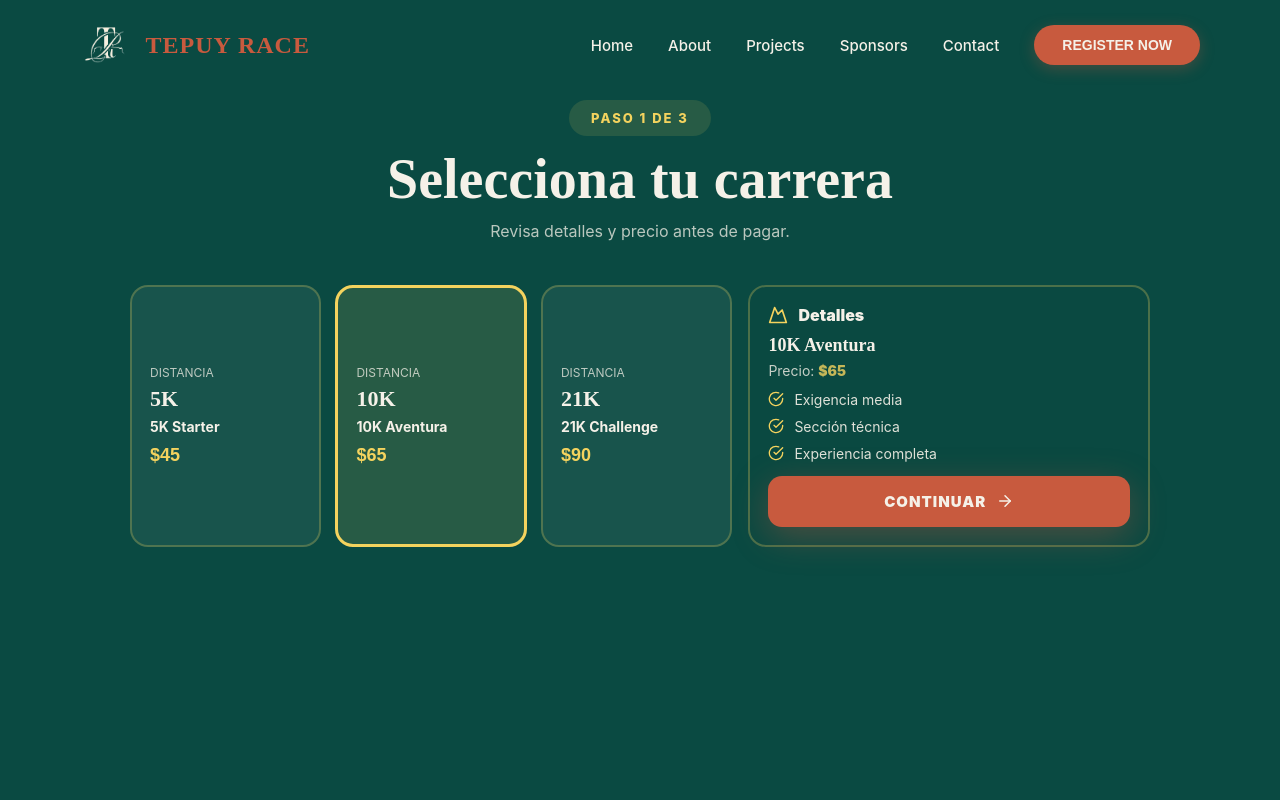
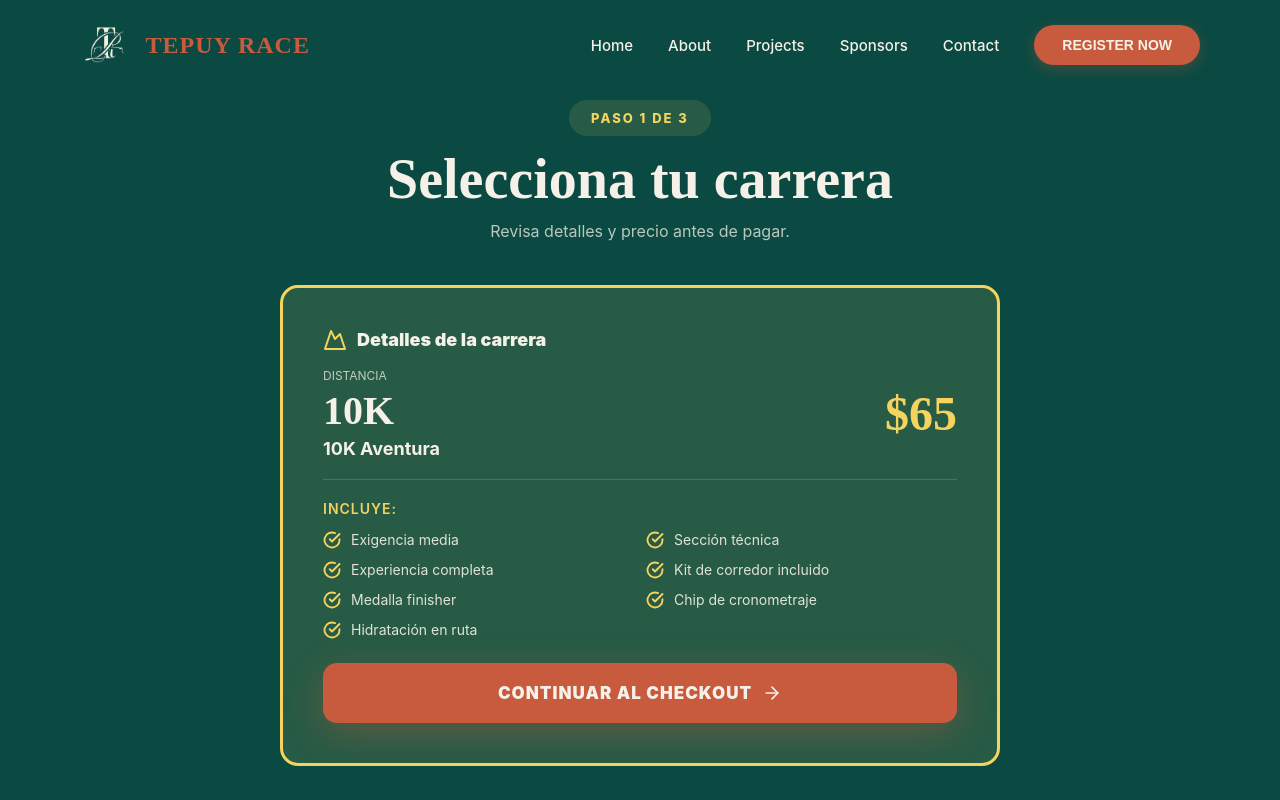
Before and after one commit to gabywakil/tepuy-race, a React (Vite) app: page /#/register in a window 1280 px wide. Shown: the top 800 px of the page. Built offline with nearby package versions, Linux system fonts and the light colour scheme.

Commit message:
RaceSelection.jsx

```diff
--- a/src/pages/RaceSelection.jsx
+++ b/src/pages/RaceSelection.jsx
@@ -12,40 +12,30 @@ const RaceSelection = () => {
     return () => window.removeEventListener('resize', handleResize);
   }, []);
 
-  const races = useMemo(() => ([
-    {
-      id: '5k',
-      name: '5K Starter',
-      distance: '5K',
-      price: '$45',
-      bullets: ['Ideal para principiantes', 'Ruta panorámica', 'Hidratación incluida']
-    },
-    {
+  const race = {
     id: '10k',
     name: '10K Aventura',
     distance: '10K',
     price: '$65',
-      bullets: ['Exigencia media', 'Sección técnica', 'Experiencia completa']
-    },
-    {
-      id: '21k',
-      name: '21K Challenge',
-      distance: '21K',
-      price: '$90',
-      bullets: ['Alta exigencia', 'Más desnivel', 'Premiación especial']
-    }
-  ]), []);
-
-  const [selected, setSelected] = useState(races[1]);
+    bullets: [
+      'Exigencia media',
+      'Sección técnica',
+      'Experiencia completa',
+      'Kit de corredor incluido',
+      'Medalla finisher',
+      'Chip de cronometraje',
+      'Hidratación en ruta'
+    ]
+  };
 
   const goCheckout = () => {
     window.scrollTo({ top: 0, behavior: 'smooth' });
-    navigate('/checkout', { state: { race: selected } });
+    navigate('/checkout', { state: { race } });
   };
 
   return (
     <div style={{ backgroundColor: '#0a4a42', minHeight: '100vh', paddingTop: '100px', paddingBottom: '80px' }}>
-      <div style={{ maxWidth: '1100px', margin: '0 auto', padding: isMobile ? '0 16px' : '0 40px' }}>
+      <div style={{ maxWidth: '800px', margin: '0 auto', padding: isMobile ? '0 16px' : '0 40px' }}>
         <div style={{ textAlign: 'center', marginBottom: isMobile ? '22px' : '44px' }}>
           <div style={{
             display: 'inline-block',
@@ -84,82 +74,105 @@ const RaceSelection = () => {
           </p>
         </div>
 
+        {/* Single Card */}
         <div style={{
-          display: 'grid',
-          gridTemplateColumns: isMobile ? '1fr' : '1.2fr 0.8fr',
-          gap: '16px'
+          padding: isMobile ? '24px' : '40px',
+          borderRadius: '18px',
+          border: '3px solid #f4d35e',
+          backgroundColor: 'rgba(244, 211, 94, 0.12)',
+          marginBottom: '24px'
         }}>
-          {/* Cards */}
           <div style={{
-            display: 'grid',
-            gridTemplateColumns: isMobile ? '1fr' : 'repeat(3, 1fr)',
-            gap: '14px'
+            display: 'flex',
+            alignItems: 'center',
+            gap: '10px',
+            marginBottom: '16px'
           }}>
-            {races.map((r) => {
-              const active = selected.id === r.id;
-              return (
-                <button
-                  key={r.id}
-                  type="button"
-                  onClick={() => setSelected(r)}
-                  style={{
-                    textAlign: 'left',
-                    padding: '18px',
-                    borderRadius: '18px',
-                    border: active ? '3px solid #f4d35e' : '2px solid rgba(244, 211, 94, 0.25)',
-                    backgroundColor: active ? 'rgba(244, 211, 94, 0.12)' : 'rgba(245, 241, 232, 0.06)',
-                    color: '#f5f1e8',
-                    cursor: 'pointer'
-                  }}
-                >
-                  <div style={{ fontFamily: "'Inter', sans-serif", fontSize: '12px', opacity: 0.75, marginBottom: '6px' }}>
-                    DISTANCIA
+            <Mountain size={24} color="#f4d35e" />
+            <div style={{
+              fontWeight: '900',
+              fontFamily: "'Inter', sans-serif",
+              fontSize: '18px',
+              color: '#f5f1e8'
+            }}>
+              Detalles de la carrera
             </div>
-                  <div style={{ fontSize: '22px', fontWeight: '900', fontFamily: "'Playfair Display', serif" }}>
-                    {r.distance}
-                  </div>
-                  <div style={{ fontSize: '14px', fontWeight: '700', marginTop: '6px', fontFamily: "'Inter', sans-serif" }}>
-                    {r.name}
-                  </div>
-                  <div style={{ fontSize: '18px', fontWeight: '900', color: '#f4d35e', marginTop: '10px' }}>
-                    {r.price}
-                  </div>
-                </button>
-              );
-            })}
-          </div>
-
-          {/* Summary */}
-          <div style={{
-            padding: '18px',
-            borderRadius: '18px',
-            border: '2px solid rgba(244, 211, 94, 0.28)',
-            backgroundColor: 'rgba(10, 74, 66, 0.4)'
-          }}>
-            <div style={{ display: 'flex', alignItems: 'center', gap: '10px', marginBottom: '10px' }}>
-              <Mountain size={20} color="#f4d35e" />
-              <div style={{ fontWeight: '900', fontFamily: "'Inter', sans-serif" }}>Detalles</div>
           </div>
 
           <div style={{
-              fontSize: '18px',
+            display: 'flex',
+            justifyContent: 'space-between',
+            alignItems: 'center',
+            marginBottom: '20px',
+            paddingBottom: '20px',
+            borderBottom: '1px solid rgba(244, 211, 94, 0.2)'
+          }}>
+            <div>
+              <div style={{
+                fontFamily: "'Inter', sans-serif",
+                fontSize: '12px',
+                opacity: 0.75,
+                marginBottom: '4px',
+                color: '#f5f1e8'
+              }}>
+                DISTANCIA
+              </div>
+              <div style={{
+                fontSize: isMobile ? '32px' : '40px',
                 fontWeight: '900',
                 fontFamily: "'Playfair Display', serif",
-              color: '#f5f1e8',
-              marginBottom: '6px'
+                color: '#f5f1e8'
               }}>
-              {selected.name}
+                {race.distance}
+              </div>
+              <div style={{
+                fontSize: '18px',
+                fontWeight: '700',
+                marginTop: '4px',
+                fontFamily: "'Inter', sans-serif",
+                color: '#f5f1e8'
+              }}>
+                {race.name}
+              </div>
+            </div>
+            <div style={{
+              fontSize: isMobile ? '36px' : '48px',
+              fontWeight: '900',
+              color: '#f4d35e',
+              fontFamily: "'Playfair Display', serif"
+            }}>
+              {race.price}
+            </div>
           </div>
 
-            <div style={{ fontSize: '14px', opacity: 0.8, fontFamily: "'Inter', sans-serif", marginBottom: '12px' }}>
-              Precio: <span style={{ color: '#f4d35e', fontWeight: 900 }}>{selected.price}</span>
+          <div style={{
+            fontSize: '14px',
+            fontWeight: '600',
+            color: '#f4d35e',
+            marginBottom: '14px',
+            fontFamily: "'Inter', sans-serif",
+            letterSpacing: '1px'
+          }}>
+            INCLUYE:
           </div>
 
-            <div style={{ display: 'grid', gap: '10px', marginBottom: '14px' }}>
-              {selected.bullets.map((b, i) => (
+          <div style={{
+            display: 'grid',
+            gridTemplateColumns: isMobile ? '1fr' : '1fr 1fr',
+            gap: '12px',
+            marginBottom: '24px'
+          }}>
+            {race.bullets.map((b, i) => (
               <div key={i} style={{ display: 'flex', gap: '10px', alignItems: 'center' }}>
-                  <CheckCircle size={16} color="#f4d35e" />
-                  <span style={{ fontFamily: "'Inter', sans-serif", fontSize: '14px', opacity: 0.9 }}>{b}</span>
+                <CheckCircle size={18} color="#f4d35e" strokeWidth={2.5} />
+                <span style={{
+                  fontFamily: "'Inter', sans-serif",
+                  fontSize: '14px',
+                  opacity: 0.9,
+                  color: '#f5f1e8'
+                }}>
+                  {b}
+                </span>
               </div>
             ))}
           </div>
@@ -172,10 +185,10 @@ const RaceSelection = () => {
               backgroundColor: '#c85a3e',
               color: '#f5f1e8',
               border: 'none',
-                padding: '16px 18px',
+              padding: isMobile ? '16px 18px' : '20px 24px',
               borderRadius: '14px',
               cursor: 'pointer',
-                fontSize: '15px',
+              fontSize: isMobile ? '15px' : '17px',
               fontWeight: '900',
               fontFamily: "'Inter', sans-serif",
               letterSpacing: '1px',
@@ -186,9 +199,8 @@ const RaceSelection = () => {
               gap: '10px'
             }}
           >
-              CONTINUAR <ArrowRight size={18} />
+            CONTINUAR AL CHECKOUT <ArrowRight size={20} />
           </button>
-          </div>
         </div>
       </div>
     </div>
```
Lines whose indentation alone changed are shown as unchanged.
